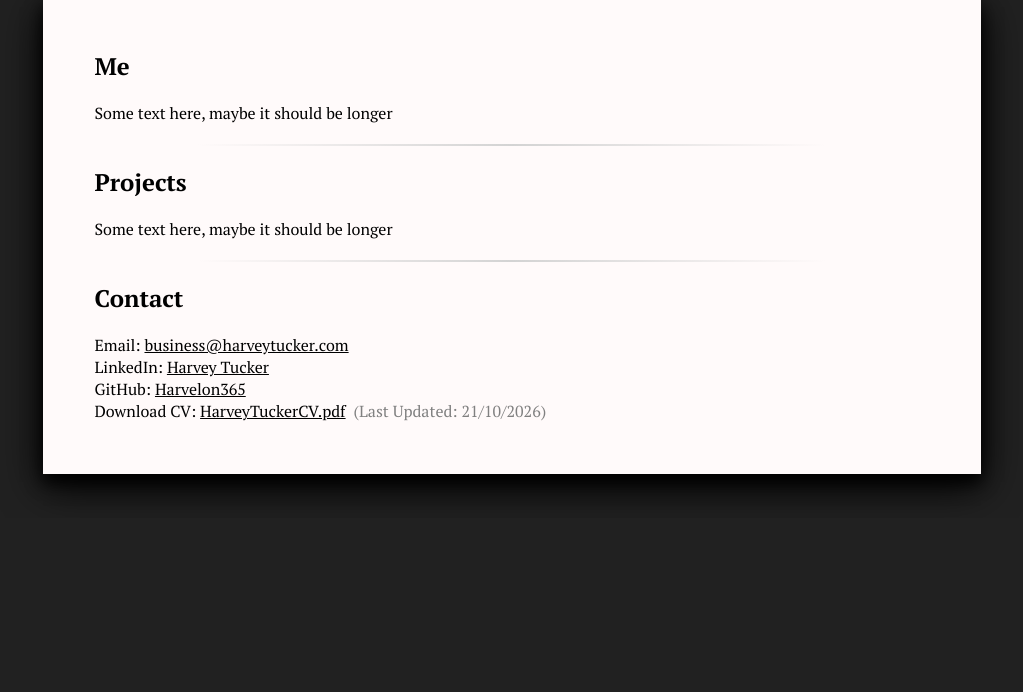
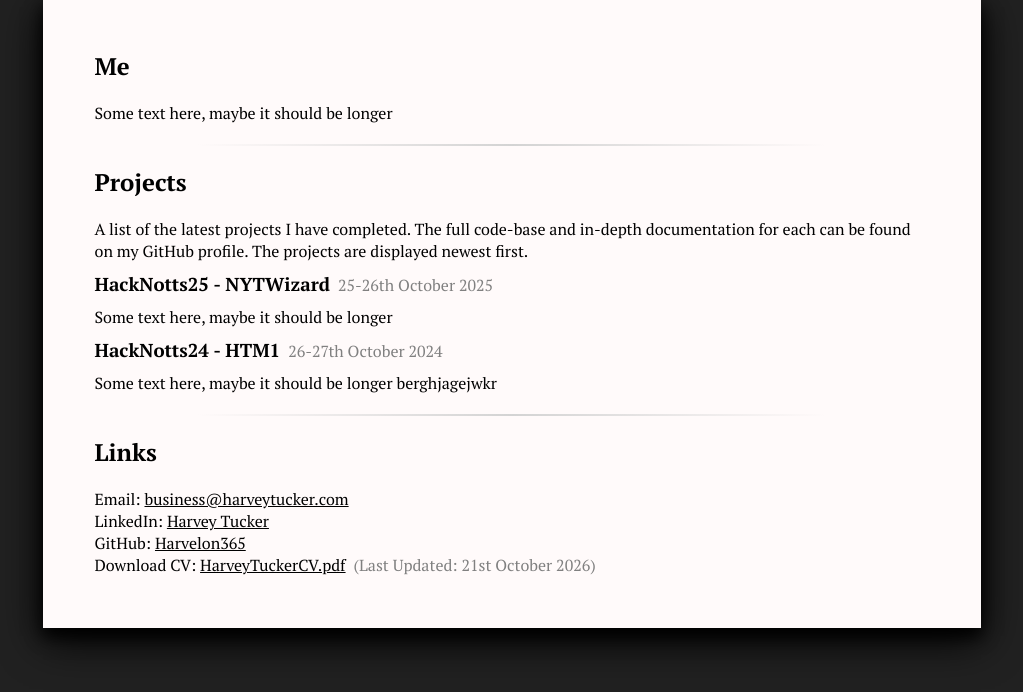
Before and after one commit to Harvelon365/harveytucker.com, a PHP site: page / in a window 1280 px wide. Shown: the part 282-974 px from the top of the page, without its empty margins (128-1151 px from the left). Before the commit the page ends 778 px from the top, so only its background shows below. Run offline with PHP 8.4, Linux system fonts and the light colour scheme.

Commit message:
convert projects into json file with js reading

```diff
--- a/index.html
+++ b/index.html
@@ -18,22 +18,29 @@
             <p>Student &bull; Game Dev &bull; Programmer</p>
         </header>
         <div id="paper">
+            <div id="section-me">
                 <h2>Me</h2>
                 <p>Some text here, maybe it should be longer</p>
+            </div>
             <hr class="solid">
+            <div id="section-projects">
                 <h2>Projects</h2>
-            <p>Some text here, maybe it should be longer</p>
+                <p>A list of the latest projects I have completed. The full code-base and in-depth documentation for each can be found on my GitHub profile. The projects are displayed newest first.</p>
+                <div id="projects-container"></div>
+            </div>
             <hr class="solid">
-            <h2>Contact</h2>
+            <div id="section-links">
+                <h2>Links</h2>
                 <p>Email: <a href="mailto:business@harveytucker.com">business@harveytucker.com</a></p>
                 <p>LinkedIn: <a href="https://www.linkedin.com/in/harvey-tucker">Harvey Tucker</a></p>
                 <p>GitHub: <a href="https://github.com/Harvelon365">Harvelon365</a></p>
                 <div id="cv-link">
                     <p>Download CV: <a href="/docs/HarveyTuckerCV.pdf" download>HarveyTuckerCV.pdf</a></p>
-                <p class="subtext">(Last Updated: 21/10/2026)</p>
+                    <p class="subtext">(Last Updated: 21st October 2026)</p>
+                </div>
             </div>
         </div>
 
-        <script type="module" src="index.js"></script>
+        <script type="module" src="main.js"></script>
     </body>
 </html>
--- /dev/null
+++ b/main.js
@@ -0,0 +1,35 @@
+const projectsContainer = document.getElementById("projects-container");
+
+
+fetch("projects.json")
+    .then(response => {
+        if (!response.ok) {
+            throw new Error("Network response was not ok");
+        }
+        return response.json();
+    })
+    .then(data => {
+        console.log(data);
+        data.sort((a, b) => new Date(b["sorting-date"]) - new Date(a["sorting-date"]));
+        data.forEach(p => {
+            const titleDiv = document.createElement("div");
+            titleDiv.className = "project-title";
+            const titleH3 = document.createElement("h3");
+            titleH3.innerText = p["title"];
+            const titleSubtext = document.createElement("p");
+            titleSubtext.className = "subtext";
+            titleSubtext.innerText = p["display-date"];
+
+            titleDiv.appendChild(titleH3);
+            titleDiv.appendChild(titleSubtext);
+
+            const description = document.createElement("p");
+            description.innerText = p["description"];
+
+            projectsContainer.appendChild(titleDiv);
+            projectsContainer.appendChild(description);
+        });
+    })
+    .catch(error => {
+        console.error("There was a problem loading projects:", error);
+    });
--- /dev/null
+++ b/projects.json
@@ -0,0 +1,14 @@
+[
+    {
+        "title": "HackNotts24 - HTM1",
+        "sorting-date": "2024-10-26",
+        "display-date": "26-27th October 2024",
+        "description": "Some text here, maybe it should be longer berghjagejwkr"
+    },
+    {
+        "title": "HackNotts25 - NYTWizard",
+        "sorting-date": "2025-10-25",
+        "display-date": "25-26th October 2025",
+        "description": "Some text here, maybe it should be longer"
+    }
+]
--- a/styles.css
+++ b/styles.css
@@ -44,7 +44,7 @@ header p {
     flex-direction: column;
     box-sizing: border-box;
     width: min(24.8cm, 90%);
-    margin: 0 auto;
+    margin: 0 auto 5%;
     padding: clamp(0.85cm, 4vw, 1.9cm);
     background: snow;
     box-shadow: 0 8px 16px 0 black, 0 12px 40px 0 black;
@@ -81,7 +81,17 @@ header p {
 
 #paper h2 {
     margin-top: 0;
-    margin-bottom: 20px
+    margin-bottom: 20px;
+}
+
+.project-title {
+    margin-top: 10px;
+    margin-bottom: 10px;
+}
+
+.project-title h3 {
+    margin-top: 0;
+    margin-bottom: 0;
 }
 
 #paper p {
@@ -103,11 +113,13 @@ a {
     color: black;
 }
 
+.project-title,
 #cv-link {
     display: flex;
     flex-direction: row;
     column-gap: 0.5em;
     flex-wrap: wrap;
+    align-items: baseline;
 }
 
 .subtext {
```
Also changed, not shown: index.js (deleted). Lines whose indentation alone changed are shown as unchanged.
